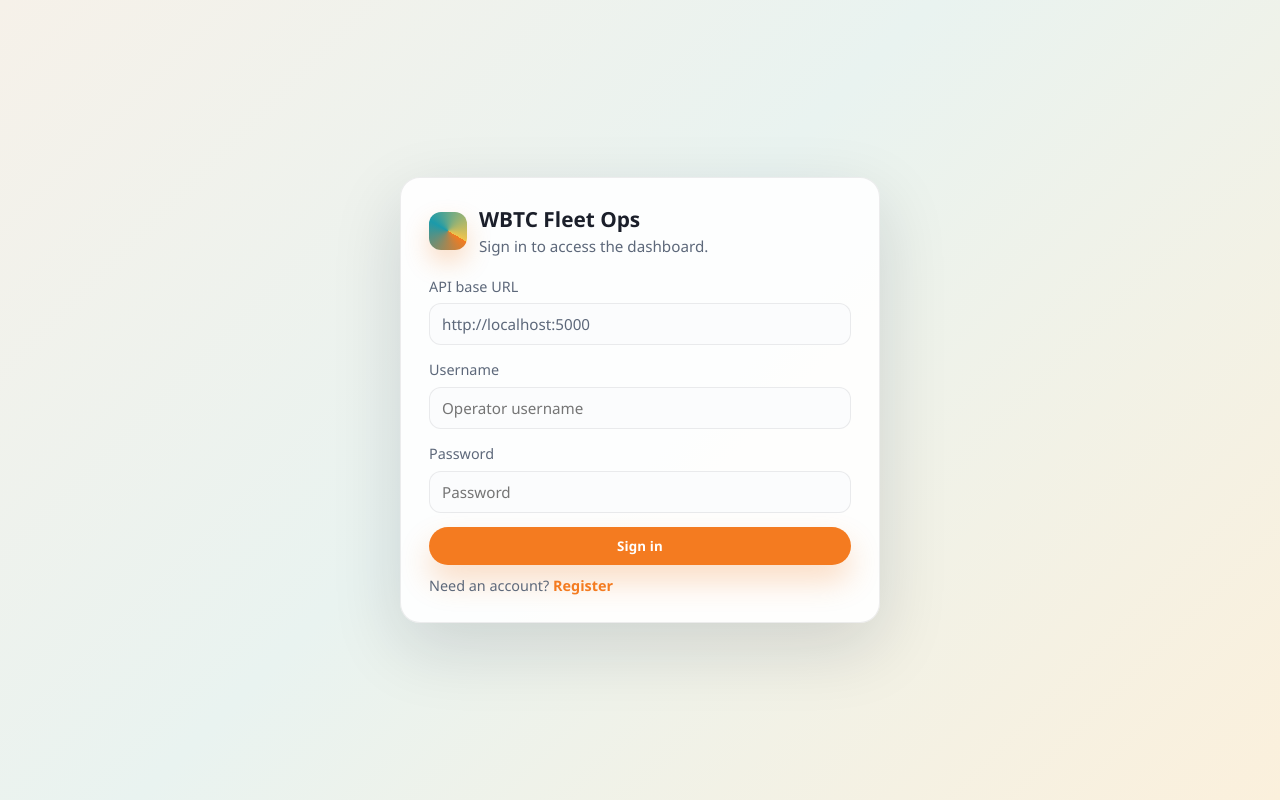
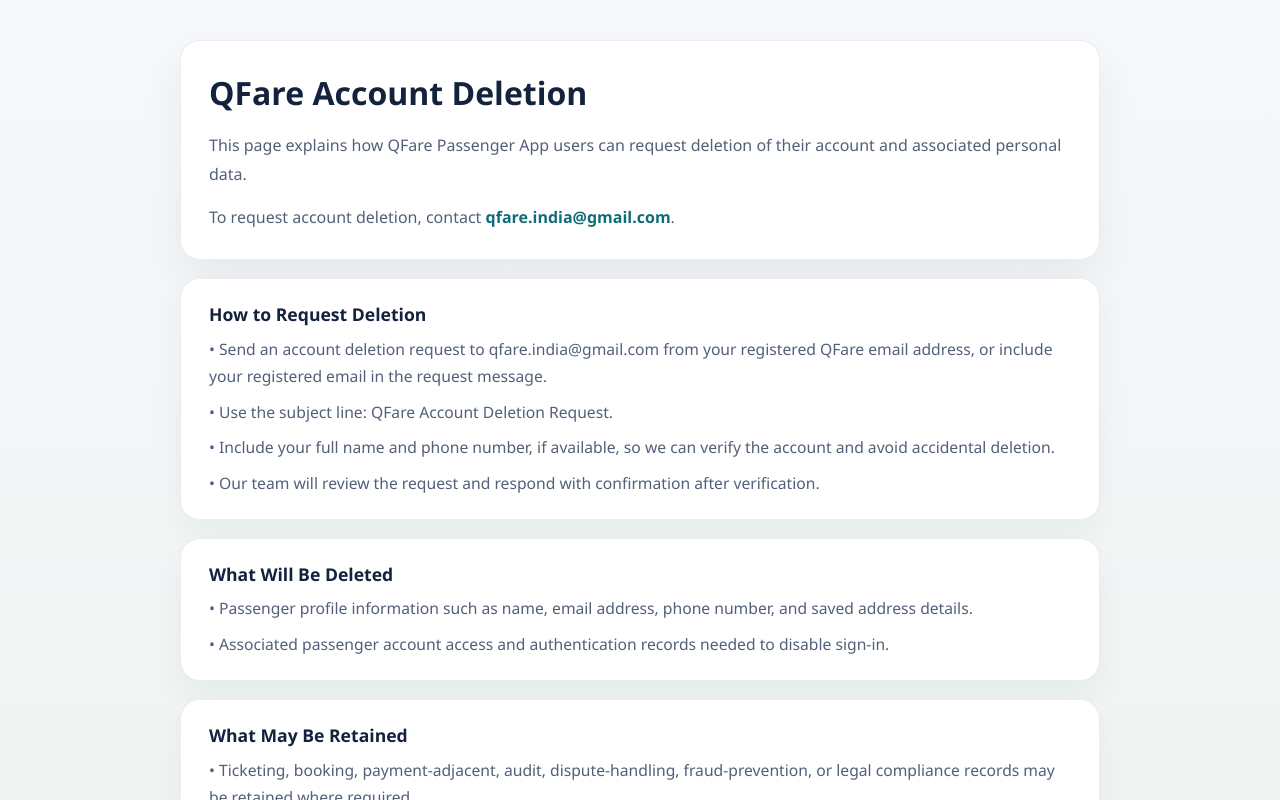
Before and after one commit to qfareapp/WBTC, a React (Vite) app in the folder wbtc_fleet_frontend/: page /qfare-delete-account in a window 1280 px wide. Before the commit this address led to /. Shown: the top 800 px of the page. Built offline with nearby package versions, Linux system fonts and the light colour scheme.

Commit message:
Add QFare account deletion page and privacy links

```diff
--- a/wbtc_fleet_frontend/src/App.jsx
+++ b/wbtc_fleet_frontend/src/App.jsx
@@ -18,6 +18,7 @@
 import Register from "./pages/Register.jsx";
 import PrivacyPolicy from "./pages/PrivacyPolicy.jsx";
 import QfarePassengerPrivacyPolicy from "./pages/QfarePassengerPrivacyPolicy.jsx";
+import QfareDeleteAccount from "./pages/QfareDeleteAccount.jsx";
 import FaqsPage from "./pages/FaqsPage.jsx";
 
 const storedApiBase = localStorage.getItem("wbtc_api_base");
@@ -118,6 +119,10 @@
         <Route
           path="/qfare-privacy-policy"
           element={<QfarePassengerPrivacyPolicy />}
+        />
+        <Route
+          path="/qfare-delete-account"
+          element={<QfareDeleteAccount />}
         />
         <Route
           path="/faqs"
--- a/wbtc_fleet_frontend/src/pages/PrivacyPolicy.jsx
+++ b/wbtc_fleet_frontend/src/pages/PrivacyPolicy.jsx
@@ -241,6 +241,16 @@
     lineHeight: 1.7,
     fontSize: "0.98rem",
   },
+  footerLinkWrap: {
+    marginTop: "18px",
+    textAlign: "center",
+  },
+  footerLink: {
+    color: "#0f6c78",
+    fontSize: "0.88rem",
+    textDecoration: "none",
+    fontWeight: 700,
+  },
 };
 
 export default function PrivacyPolicy() {
@@ -298,6 +308,12 @@
             tracking, route operations, and transport monitoring for assigned duty services.”
           </p>
         </section>
+
+        <div style={styles.footerLinkWrap}>
+          <a href="/qfare-delete-account" style={styles.footerLink}>
+            Need account deletion for the passenger app? Open the QFare account deletion page.
+          </a>
+        </div>
       </div>
     </div>
   );
--- /dev/null
+++ b/wbtc_fleet_frontend/src/pages/QfareDeleteAccount.jsx
@@ -0,0 +1,133 @@
+const deletionSteps = [
+  "Send an account deletion request to qfare.india@gmail.com from your registered QFare email address, or include your registered email in the request message.",
+  "Use the subject line: QFare Account Deletion Request.",
+  "Include your full name and phone number, if available, so we can verify the account and avoid accidental deletion.",
+  "Our team will review the request and respond with confirmation after verification.",
+];
+
+const deletedData = [
+  "Passenger profile information such as name, email address, phone number, and saved address details.",
+  "Associated passenger account access and authentication records needed to disable sign-in.",
+];
+
+const retainedData = [
+  "Ticketing, booking, payment-adjacent, audit, dispute-handling, fraud-prevention, or legal compliance records may be retained where required.",
+  "Operational logs and backup copies may remain for a limited retention period before scheduled deletion.",
+];
+
+const styles = {
+  page: {
+    minHeight: "100vh",
+    background: "linear-gradient(180deg, #f6f8fb 0%, #eef4f1 100%)",
+    padding: "40px 18px 56px",
+  },
+  shell: {
+    width: "100%",
+    maxWidth: "920px",
+    margin: "0 auto",
+  },
+  card: {
+    background: "#ffffff",
+    border: "1px solid rgba(19, 34, 61, 0.08)",
+    borderRadius: "20px",
+    padding: "28px",
+    boxShadow: "0 18px 40px rgba(15, 23, 42, 0.06)",
+  },
+  title: {
+    margin: 0,
+    color: "#13223d",
+    fontSize: "2rem",
+    fontWeight: 800,
+  },
+  intro: {
+    margin: "14px 0 0",
+    color: "#526079",
+    lineHeight: 1.8,
+    fontSize: "1rem",
+  },
+  section: {
+    marginTop: "18px",
+    background: "#ffffff",
+    border: "1px solid rgba(19, 34, 61, 0.08)",
+    borderRadius: "20px",
+    padding: "22px 28px",
+    boxShadow: "0 14px 32px rgba(15, 23, 42, 0.05)",
+  },
+  sectionTitle: {
+    margin: 0,
+    color: "#13223d",
+    fontSize: "1.1rem",
+    fontWeight: 800,
+  },
+  paragraph: {
+    margin: "12px 0 0",
+    color: "#526079",
+    lineHeight: 1.8,
+    fontSize: "0.98rem",
+  },
+  bullet: {
+    margin: "8px 0 0",
+    color: "#526079",
+    lineHeight: 1.75,
+    fontSize: "0.98rem",
+  },
+  emailLink: {
+    color: "#0f6c78",
+    fontWeight: 700,
+    textDecoration: "none",
+  },
+};
+
+export default function QfareDeleteAccount() {
+  return (
+    <div style={styles.page}>
+      <div style={styles.shell}>
+        <section style={styles.card}>
+          <h1 style={styles.title}>QFare Account Deletion</h1>
+          <p style={styles.intro}>
+            This page explains how QFare Passenger App users can request deletion of their account and associated
+            personal data.
+          </p>
+          <p style={styles.intro}>
+            To request account deletion, contact{" "}
+            <a href="mailto:qfare.india@gmail.com?subject=QFare%20Account%20Deletion%20Request" style={styles.emailLink}>
+              qfare.india@gmail.com
+            </a>
+            .
+          </p>
+        </section>
+
+        <section style={styles.section}>
+          <h2 style={styles.sectionTitle}>How to Request Deletion</h2>
+          {deletionSteps.map((step) => (
+            <p key={step} style={styles.bullet}>
+              {"\u2022"} {step}
+            </p>
+          ))}
+        </section>
+
+        <section style={styles.section}>
+          <h2 style={styles.sectionTitle}>What Will Be Deleted</h2>
+          {deletedData.map((item) => (
+            <p key={item} style={styles.bullet}>
+              {"\u2022"} {item}
+            </p>
+          ))}
+        </section>
+
+        <section style={styles.section}>
+          <h2 style={styles.sectionTitle}>What May Be Retained</h2>
+          {retainedData.map((item) => (
+            <p key={item} style={styles.bullet}>
+              {"\u2022"} {item}
+            </p>
+          ))}
+          <p style={styles.paragraph}>
+            Where retention is required for legal, regulatory, security, or dispute-resolution purposes, such records
+            may be retained for up to 180 days or longer if required by applicable law.
+          </p>
+        </section>
+      </div>
+    </div>
+  );
+}
--- a/wbtc_fleet_frontend/src/pages/QfarePassengerPrivacyPolicy.jsx
+++ b/wbtc_fleet_frontend/src/pages/QfarePassengerPrivacyPolicy.jsx
@@ -142,6 +142,16 @@
     lineHeight: 1.75,
     fontSize: "0.98rem",
   },
+  footerLinkWrap: {
+    marginTop: "18px",
+    textAlign: "center",
+  },
+  footerLink: {
+    color: "#0f6c78",
+    fontSize: "0.88rem",
+    textDecoration: "none",
+    fontWeight: 700,
+  },
 };
 
 export default function QfarePassengerPrivacyPolicy() {
@@ -167,6 +177,12 @@
             {section.footer ? <p style={styles.paragraph}>{section.footer}</p> : null}
           </section>
         ))}
+
+        <div style={styles.footerLinkWrap}>
+          <a href="/qfare-delete-account" style={styles.footerLink}>
+            Request account deletion
+          </a>
+        </div>
       </div>
     </div>
   );
```
